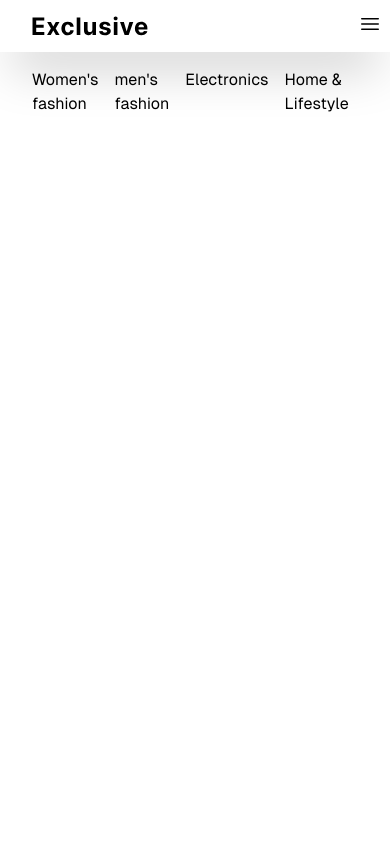
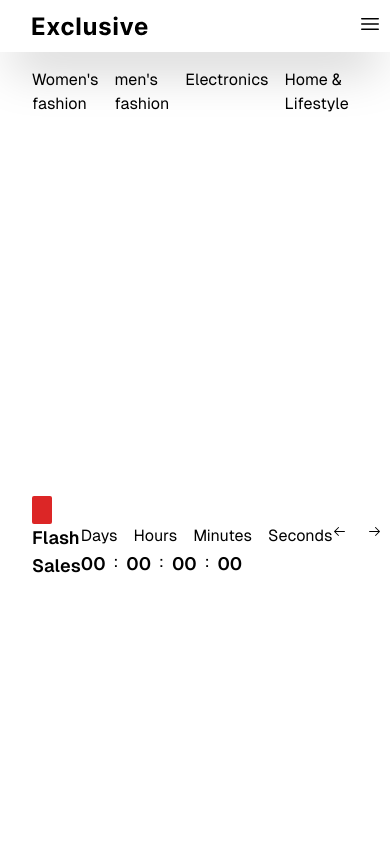
Before and after one commit to TesleemOla/ecommercenxt, a Next.js app: page / in a window 390 px wide. Shown: the top 844 px of the page. Built offline with nearby package versions, Linux system fonts and the light colour scheme.

Commit message:
flash sales component

```diff
--- a/app/Components/icons/btnArrow.tsx
+++ b/app/Components/icons/btnArrow.tsx
@@ -1,5 +1,5 @@
 export default function BtnArrow() {
     return (<svg width="22" height="20" viewBox="0 0 22 20" fill="none" xmlns="http://www.w3.org/2000/svg">
-            <path d="M8.91199 9.9998H2.99999L1.02299 2.1348C1.01033 2.0891 1.00262 2.04216 0.999989 1.9948C0.977989 1.2738 1.77199 0.773804 2.45999 1.1038L21 9.9998L2.45999 18.8958C1.77999 19.2228 0.995989 18.7368 0.999989 18.0288C1.00201 17.9655 1.01313 17.9029 1.03299 17.8428L2.49999 12.9998" stroke="#FAFAFA" stroke-width="1.5" stroke-linecap="round" stroke-linejoin="round"/>
+            <path d="M8.91199 9.9998H2.99999L1.02299 2.1348C1.01033 2.0891 1.00262 2.04216 0.999989 1.9948C0.977989 1.2738 1.77199 0.773804 2.45999 1.1038L21 9.9998L2.45999 18.8958C1.77999 19.2228 0.995989 18.7368 0.999989 18.0288C1.00201 17.9655 1.01313 17.9029 1.03299 17.8428L2.49999 12.9998" stroke="#FAFAFA" strokeWidth="1.5" strokeLinecap="round" strokeLinejoin="round"/>
             </svg>)
              }
--- /dev/null
+++ b/app/Components/icons/leftArrow.tsx
@@ -0,0 +1,5 @@
+export default function LeftArrow() {
+    return (<svg width="15" height="15" viewBox="0 0 15 15" fill="none" xmlns="http://www.w3.org/2000/svg">
+        <path d="M6.85355 3.14645C7.04882 3.34171 7.04882 3.65829 6.85355 3.85355L3.70711 7H12.5C12.7761 7 13 7.22386 13 7.5C13 7.77614 12.7761 8 12.5 8H3.70711L6.85355 11.1464C7.04882 11.3417 7.04882 11.6583 6.85355 11.8536C6.65829 12.0488 6.34171 12.0488 6.14645 11.8536L2.14645 7.85355C1.95118 7.65829 1.95118 7.34171 2.14645 7.14645L6.14645 3.14645C6.34171 2.95118 6.65829 2.95118 6.85355 3.14645Z" fill="currentColor" fill-rule="evenodd" clip-rule="evenodd"></path>
+    </svg>)
+}
--- /dev/null
+++ b/app/Components/icons/rightArrow.tsx
@@ -0,0 +1,7 @@
+export default function RightArrow() {
+    return (
+        <svg width="15" height="15" viewBox="0 0 15 15" fill="none" xmlns="http://www.w3.org/2000/svg">
+            <path d="M8.14645 3.14645C8.34171 2.95118 8.65829 2.95118 8.85355 3.14645L12.8536 7.14645C13.0488 7.34171 13.0488 7.65829 12.8536 7.85355L8.85355 11.8536C8.65829 12.0488 8.34171 12.0488 8.14645 11.8536C7.95118 11.6583 7.95118 11.3417 8.14645 11.1464L11.2929 8H2.5C2.22386 8 2 7.77614 2 7.5C2 7.22386 2.22386 7 2.5 7H11.2929L8.14645 3.85355C7.95118 3.65829 7.95118 3.34171 8.14645 3.14645Z" fill="currentColor" fill-rule="evenodd" clip-rule="evenodd"></path>
+        </svg>
+    )
+}
--- /dev/null
+++ b/app/Components/ui/heading.tsx
@@ -0,0 +1,7 @@
+export default function HeaDing({item}:{item:string}) {
+    return (
+        <h3 className="text-lg sm:text-3xl font-semibold">
+            {item}
+        </h3>
+    )
+}
--- /dev/null
+++ b/app/Components/ui/redDiv.tsx
@@ -0,0 +1,7 @@
+export default function RedDiv() {
+    return (
+        <div className="bg-red-600 w-5 h-7 rounded-sm">
+
+        </div>
+    )
+}
--- /dev/null
+++ b/app/Components/ui/todaysFlash.tsx
@@ -0,0 +1,32 @@
+import { LeftArrow, RightArrow } from "../icons";
+import HeaDing from "./heading";
+import RedDiv from "./redDiv";
+
+export default function TodayFlash() {
+    return <div>
+       <RedDiv />
+       <div className="flex justify-between">
+       <div>
+        <HeaDing item="Flash Sales" />
+       </div>
+       <div className="grid grid-flow-row">
+        <span className="flex gap-4 justify-around">
+            <span>Days</span>
+            <span>Hours</span>
+            <span>Minutes</span>
+            <span>Seconds</span>
+        </span>
+        <span className="flex gap-2">
+            <HeaDing item="00" />:
+            <HeaDing item="00" />:
+            <HeaDing item="00" />:
+            <HeaDing item="00" />
+        </span>
+       </div>
+       <div className="flex gap-5">
+        <LeftArrow/>
+        <RightArrow/>
+       </div>
+        </div>
+    </div>
+}
--- /dev/null
+++ b/app/error.tsx
@@ -0,0 +1,20 @@
+'use client'
+import Link from "next/link"
+
+ // Error components must be Client Components
+
+
+
+export default function Error() {
+
+
+    return (
+        <div>
+            <h2>Something went wrong!</h2>
+            <Link href="/">
+                Go to homepage
+            </Link>
+
+        </div>
+    )
+}
--- a/app/layout.tsx
+++ b/app/layout.tsx
@@ -3,6 +3,7 @@ import localFont from "next/font/local";
 import {Navbar} from "./Components/ui"
 import "./globals.css";
 import { Footer} from "./Components/ui";
+
 
 const geistSans = localFont({
   src: "./fonts/GeistVF.woff",
--- a/app/page.tsx
+++ b/app/page.tsx
@@ -1,4 +1,4 @@
-import { Hero } from "./Components/ui";
+import { Hero, TodayFlash } from "./Components/ui";
 
 
 export default function Home() {
@@ -7,6 +7,7 @@ export default function Home() {
   return (
     <div className="grid min-h-screen m-2 p-2 gap-5 font-[family-name:var(--font-geist-sans)]">
       <Hero />
+      <TodayFlash />
     </div>
   );
 }
```
Also changed, not shown: app/Components/icons/index.tsx (+6 -1 lines), app/Components/icons/socials.tsx (+4 -4 lines), app/Components/ui/index.tsx (+6 -1 lines).
